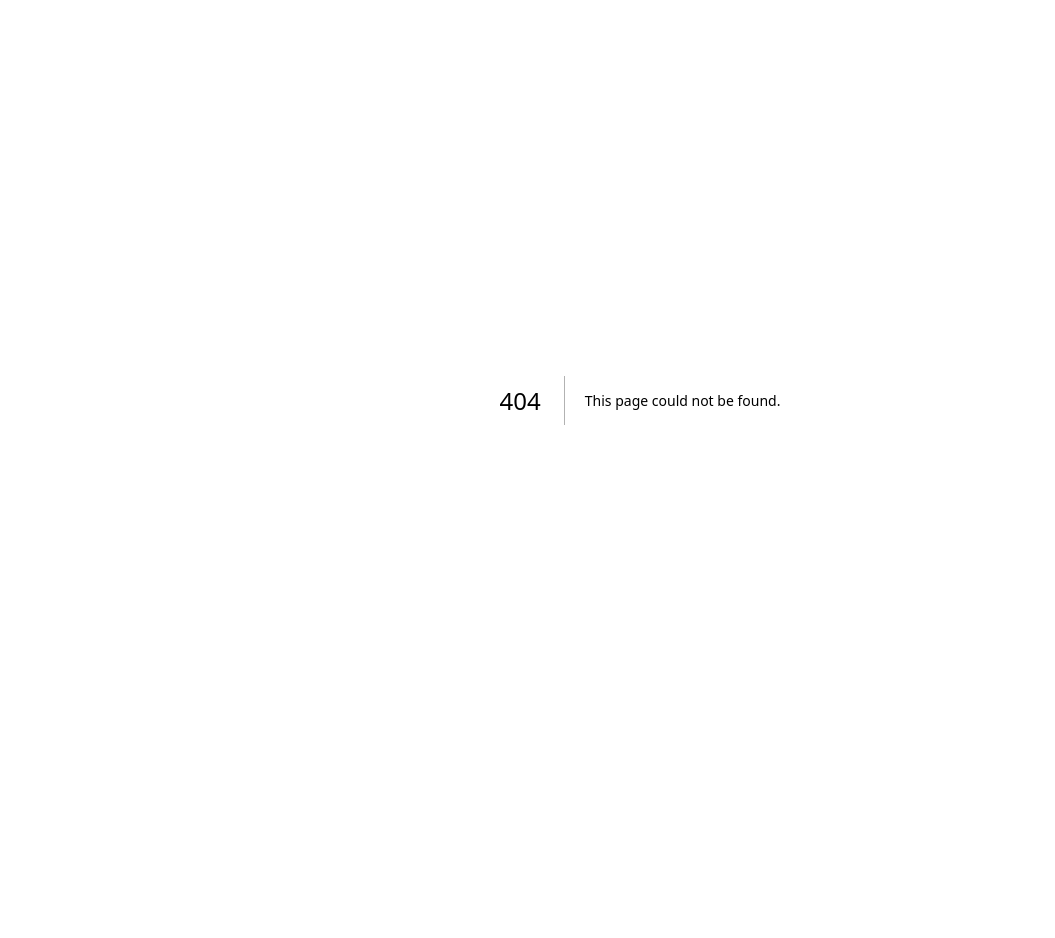
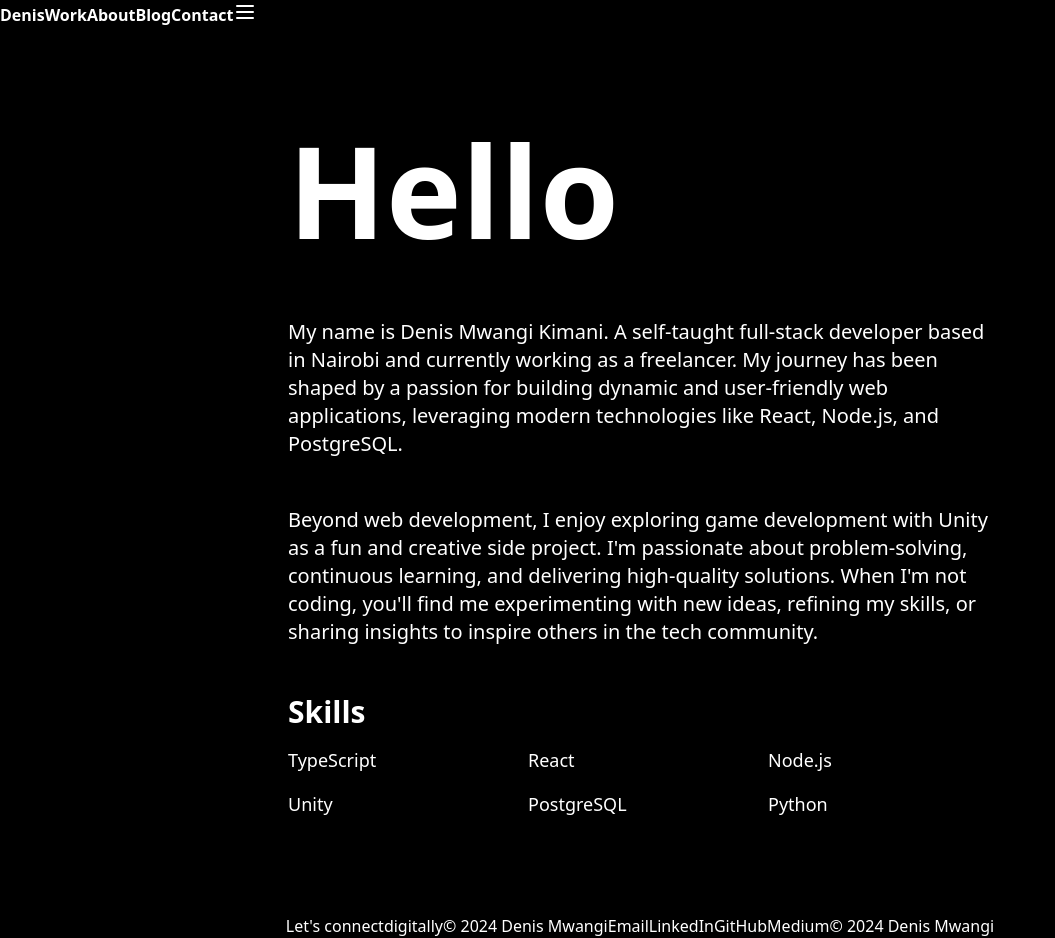
Before and after one commit to denismwangikimani/portfolio, a Next.js app: page /about in a window 1280 px wide. Before the commit this address had no page. Shown: the whole page, without its empty margins (0-1055 px from the left). Before the commit the page ends 800 px from the top, so only its background shows below. Built offline with nearby package versions, Linux system fonts and the light colour scheme.

Commit message:
add About page with personal introduction and skills section; update AboutMe link

```diff
--- a/Components/Aboutme.js
+++ b/Components/Aboutme.js
@@ -25,7 +25,7 @@ const AboutMe = () => {
               <div className="relative ml-2 sm:ml-6">
                 <MousePointer className="absolute -left-8 sm:-left-12 top-6 sm:top-8 w-6 h-6 sm:w-8 sm:h-8 transform rotate-90 font-handwritten" />
                 <Link
-                  href="#"
+                  href="/about"
                   style={{ whiteSpace: "nowrap" }}
                   className="text-2xl sm:text-3xl md:text-4xl inline-block bg-black text-white px-2 sm:px-3 py-1 hover:underline cursor-pointer"
                 >
--- /dev/null
+++ b/app/about/page.js
@@ -0,0 +1,63 @@
+"use client";
+import React from "react";
+import Navbar from "@/Components/Navbar";
+import Footer from "@/Components/Footer";
+
+const AboutPage = () => {
+  return (
+    <div className="min-h-screen bg-black text-white">
+      <Navbar />
+      <main className="container mx-auto px-4 md:px-6 lg:px-8 max-w-3xl py-16 md:py-24">
+        <div className="space-y-12">
+          <h1 className="text-7xl md:text-8xl lg:text-9xl font-bold mb-16">
+            Hello
+          </h1>
+
+          <p className="text-lg md:text-xl leading-relaxed">
+            My name is Denis Mwangi Kimani. A self-taught full-stack developer
+            based in Nairobi and currently working as a freelancer. My journey
+            has been shaped by a passion for building dynamic and user-friendly
+            web applications, leveraging modern technologies like React,
+            Node.js, and PostgreSQL.
+          </p>
+
+          <p className="text-lg md:text-xl leading-relaxed">
+            Beyond web development, I enjoy exploring game development with
+            Unity as a fun and creative side project. I&apos;m passionate about
+            problem-solving, continuous learning, and delivering high-quality
+            solutions. When I&apos;m not coding, you&apos;ll find me
+            experimenting with new ideas, refining my skills, or sharing
+            insights to inspire others in the tech community.
+          </p>
+
+          <div className="space-y-4">
+            <h2 className="text-2xl md:text-3xl font-semibold">Skills</h2>
+            <ul className="grid grid-cols-2 md:grid-cols-3 gap-4 text-lg">
+              <li className="flex items-center space-x-2">
+                <span>TypeScript</span>
+              </li>
+              <li className="flex items-center space-x-2">
+                <span>React</span>
+              </li>
+              <li className="flex items-center space-x-2">
+                <span>Node.js</span>
+              </li>
+              <li className="flex items-center space-x-2">
+                <span>Unity</span>
+              </li>
+              <li className="flex items-center space-x-2">
+                <span>PostgreSQL</span>
+              </li>
+              <li className="flex items-center space-x-2">
+                <span>Python</span>
+              </li>
+            </ul>
+          </div>
+        </div>
+      </main>
+      <Footer />
+    </div>
+  );
+};
+
+export default AboutPage;
```
